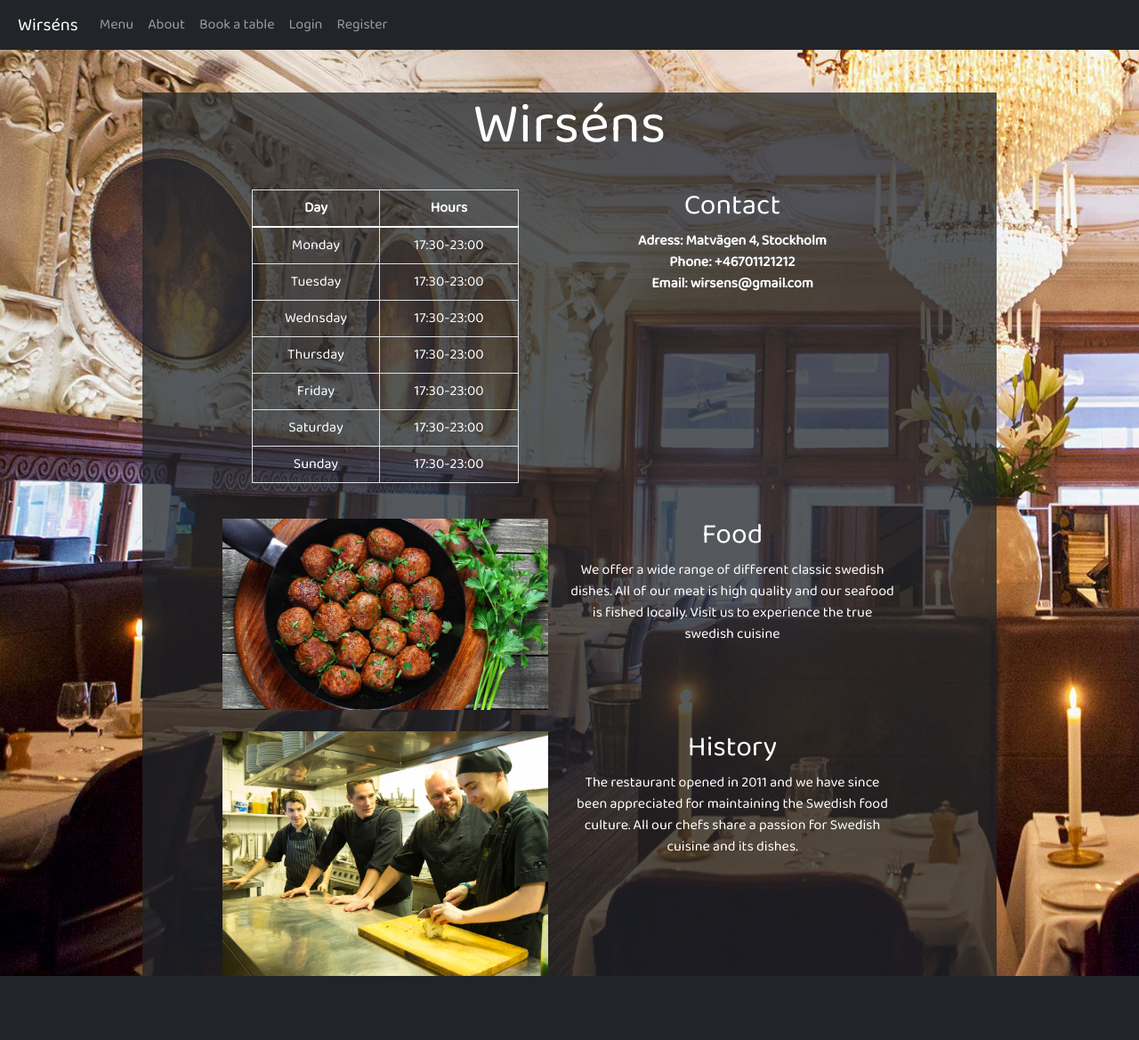
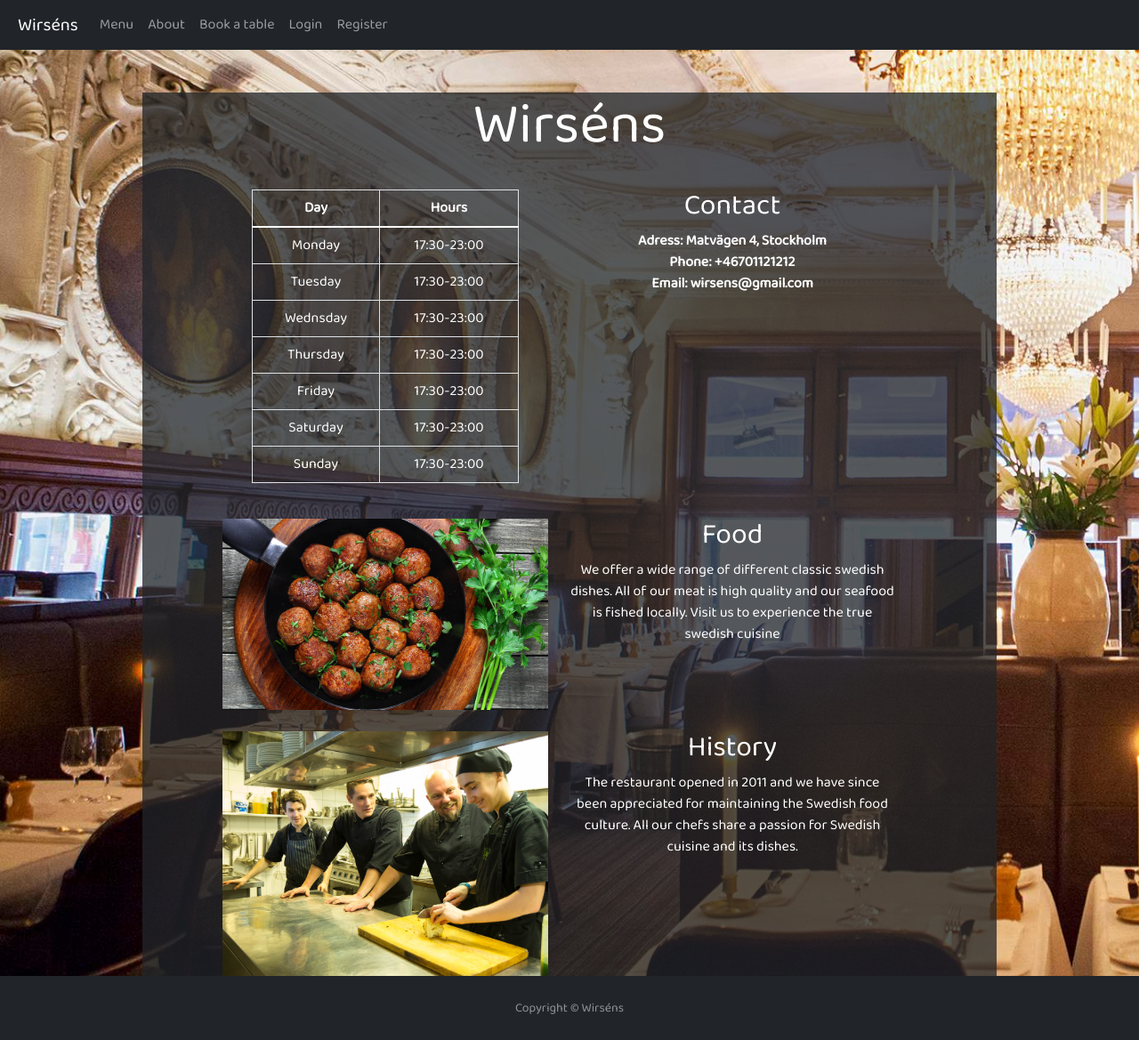
Before and after one commit to FilipWirsen/pp4-restaurant-project, a Django app: page / in a window 1280 px wide. Shown: the whole page at 89% size. Before the commit the page ends 1097 px from the top, so only its background shows below. Run offline with Django 3.2, Linux system fonts and the light colour scheme; some libraries are stand-ins or nearby versions.

Commit message:
Add footer

```diff
--- a/templates/base.html
+++ b/templates/base.html
@@ -46,5 +46,10 @@
         {% endblock %}
     </div>
   </div>
+  <footer id="sticky-footer" class="flex-shrink-0 py-4 bg-dark text-white-50">
+    <div class="container text-center">
+      <small>Copyright &copy; Wirséns</small>
+    </div>
+  </footer>
 </body>
 </html>
```
